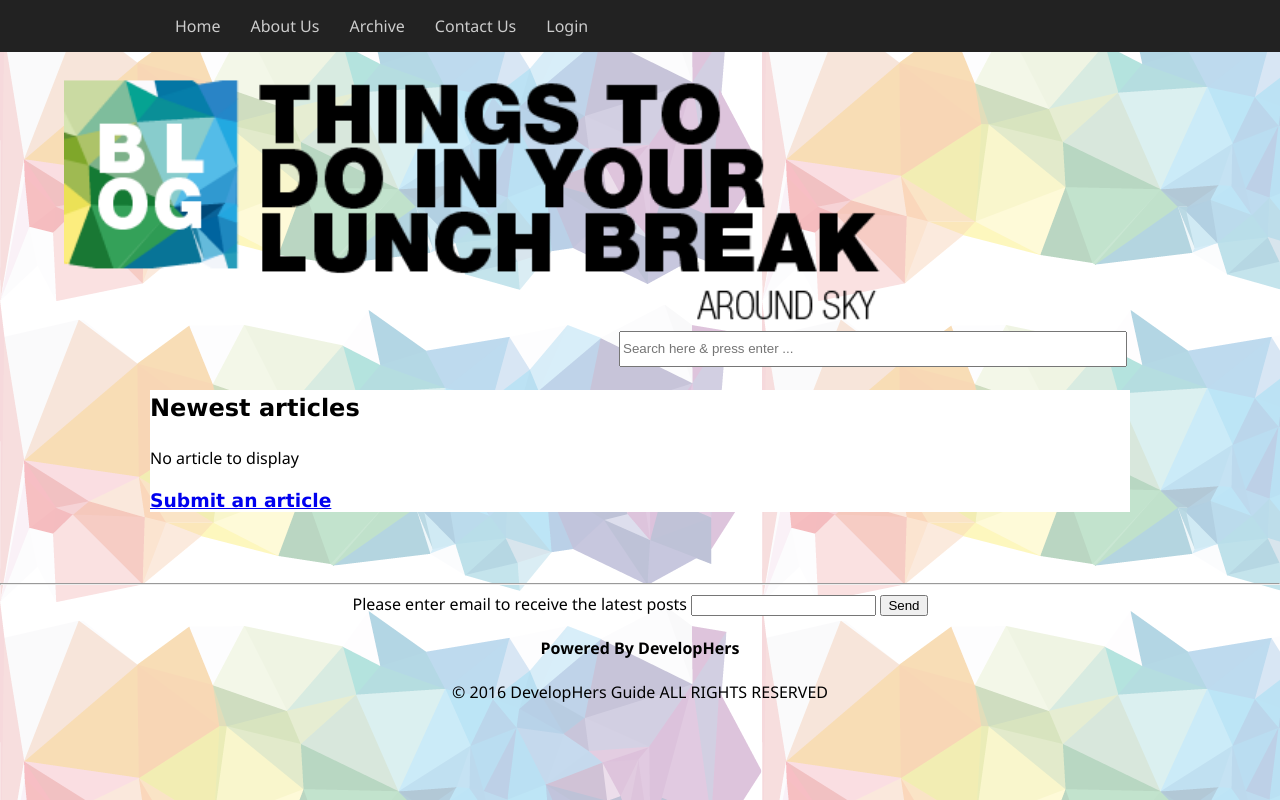
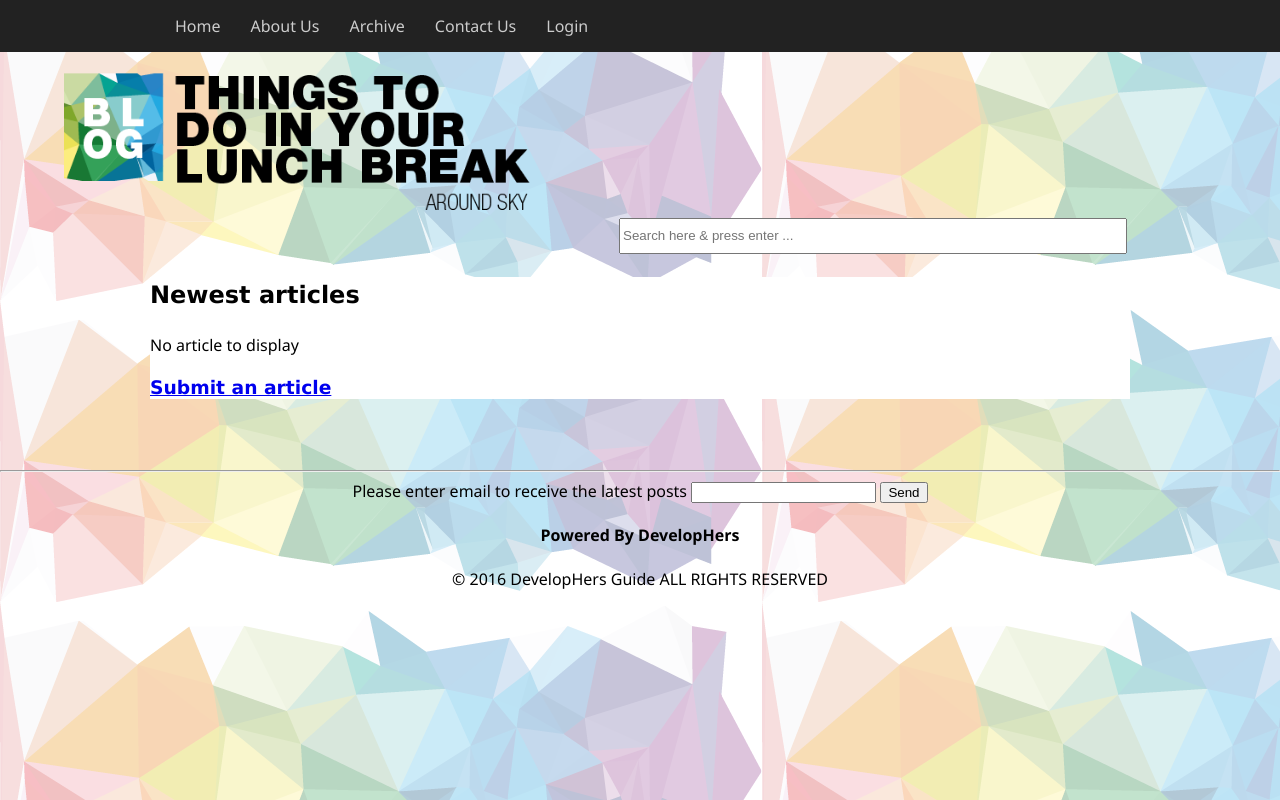
Before and after one commit to revathybharath/miniproject, a PHP site: page /index.php in a window 1280 px wide. Run offline with PHP 8.4, Linux system fonts and the light colour scheme; data comes from the database, SQL or seed files in the repository; data that the repository does not hold is empty; some libraries are stand-ins or nearby versions.

Commit message:
changed logo wording and size

```diff
--- a/BlogSite/web/Header.php
+++ b/BlogSite/web/Header.php
@@ -1,7 +1,7 @@
 <!DOCTYPE html>
 <html>
     <head>
-        <title>TTDIYLB blog</title>
+        <title>TTDOYLB blog</title>
         <meta charset="UTF-8">
 	<meta name="viewport" content="width=device-width, initial-scale=1" />
         <link href="img/favicn.ico" type="image" rel="icon"/>
@@ -12,7 +12,7 @@
         <script type="text/javascript" src="js/jquery_notification_v.1.js"></script>
         <link href="css/jquery_notification.css" rel="stylesheet" type="text/css"/>
     </head>
-    <body background="img/TTDIYLB_Background_trans.png">
+    <body background="img/TTDIYLB_Background_trans.png"style="background-repeat:repeat-n;width:100%; " />
         <div id="nav">
             <div id ="nav-wrapper">
                 <ul>
@@ -52,7 +52,7 @@
             </div>
         </div>
         <div ID="logo">
-            <img  id="logoimg" src="img/TTDIYLB logo.png" style="background-repeat:repeat-y;width:70%;" align="center" />
+            <img  id="logoimg" src="img/TTDIYLB logo.png" style="background-repeat:repeat-y;width:40%;" align="center" />
         </div>
         <header>
             <table width="100%">
```
